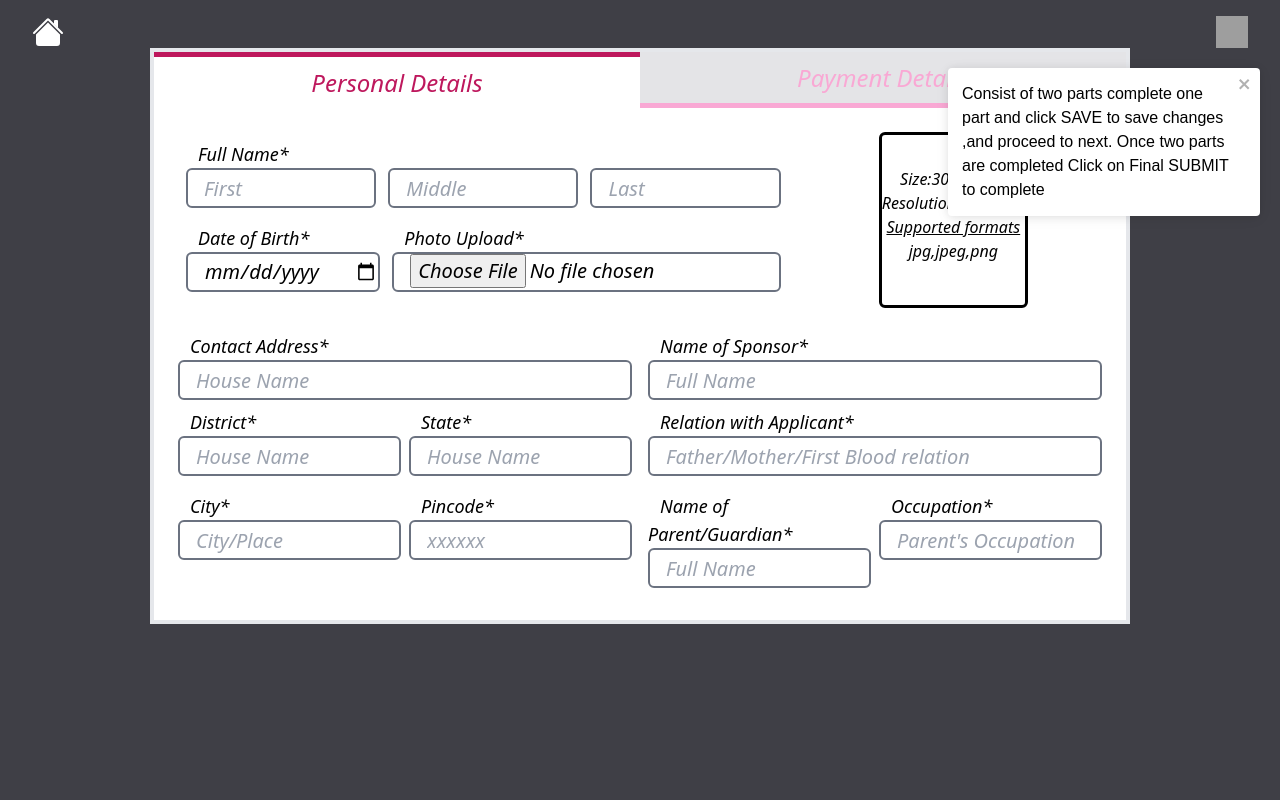
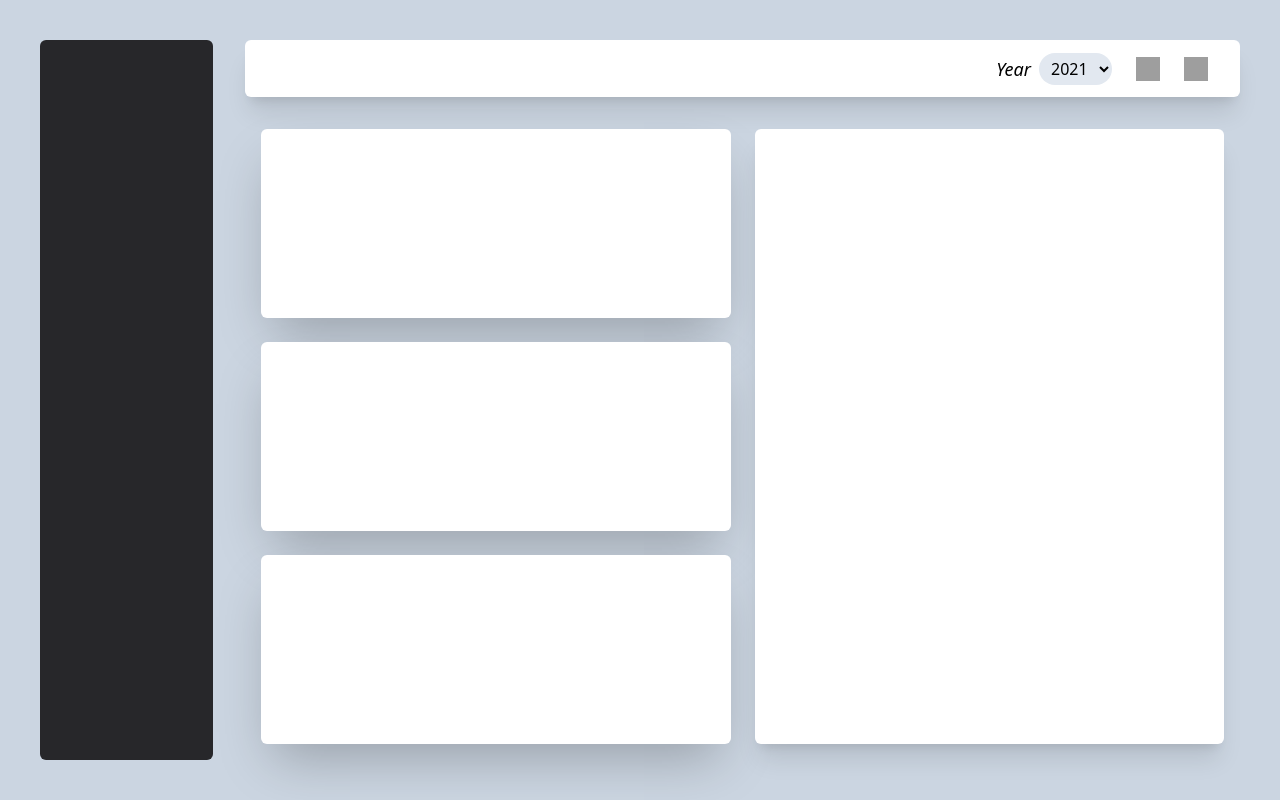
Before and after one commit to AmalS24/new-ams-frontend, a React (Create React App) app: page / in a window 1280 px wide. Built offline with nearby package versions, Linux system fonts and the light colour scheme; grey boxes are pictures that could not be loaded.

Commit message:
admin-page

```diff
--- a/src/App.js
+++ b/src/App.js
@@ -2,13 +2,15 @@
 import LoginForm from "./LoginForm";
 import NriForm from "./ams-client/NriForm";
 import RegisterForm from "./RegisterForm";
+import Home from "./ams-admin/Home";
 
 const App = () => {
   return (
     <>
       {/* <RegisterForm /> */}
       {/* <LoginForm /> */}
-      <NriForm />
+      {/* <NriForm /> */}
+      <Home />
     </>
   );
 };
--- /dev/null
+++ b/src/ams-admin/Home.js
@@ -0,0 +1,33 @@
+import React from 'react';
+
+const Home = () => {
+  return <div className='w-screen h-screen flex items-center p-6 justify-center bg-slate-300'>
+      <div className="w-1/6 flex p-4 h-full">
+          <div className="w-full h-full bg-zinc-800 rounded-md"></div>
+      </div>
+      <div className="w-5/6 flex space-y-4 flex-col p-4 h-full">
+          <div className="w-full h-16 rounded-md flex justify-end px-8 items-center bg-white shadow-xl ">
+          <p className="text-lg italic">Year</p>
+              <select defaultValue="2021"className='w-auto ml-2 px-2 bg-slate-200 rounded-full h-8'>
+                  <option value="2019">2019</option>
+                  <option value="2020">2020</option>
+                  <option value="2021">2021</option>
+                  <option value="2022">2022</option>
+              </select>
+              <img src='https://cdn-icons-png.flaticon.com/512/2645/2645897.png' alt="log-out" className="ml-6 w-6 h-6" />
+              <img src='https://cdn-icons-png.flaticon.com/512/402/402593.png' alt="log-out" className="ml-6 w-6 h-6" />
+
+          </div>
+          <div className="w-full h-full p-4 space-x-6 flex ">
+              <div className="w-1/2 h-full flex flex-col  space-y-6">
+                  <div className="h-1/3 w-full bg-white rounded-md shadow-2xl"></div>
+                  <div className="h-1/3 w-full bg-white rounded-md shadow-2xl"></div>
+                  <div className="h-1/3 w-full bg-white rounded-md shadow-2xl"></div>
+              </div>
+              <div className="w-1/2 h-full shadow-xl bg-white rounded-md"></div>
+          </div>
+      </div>
+  </div>;
+};
+
+export default Home;
```
